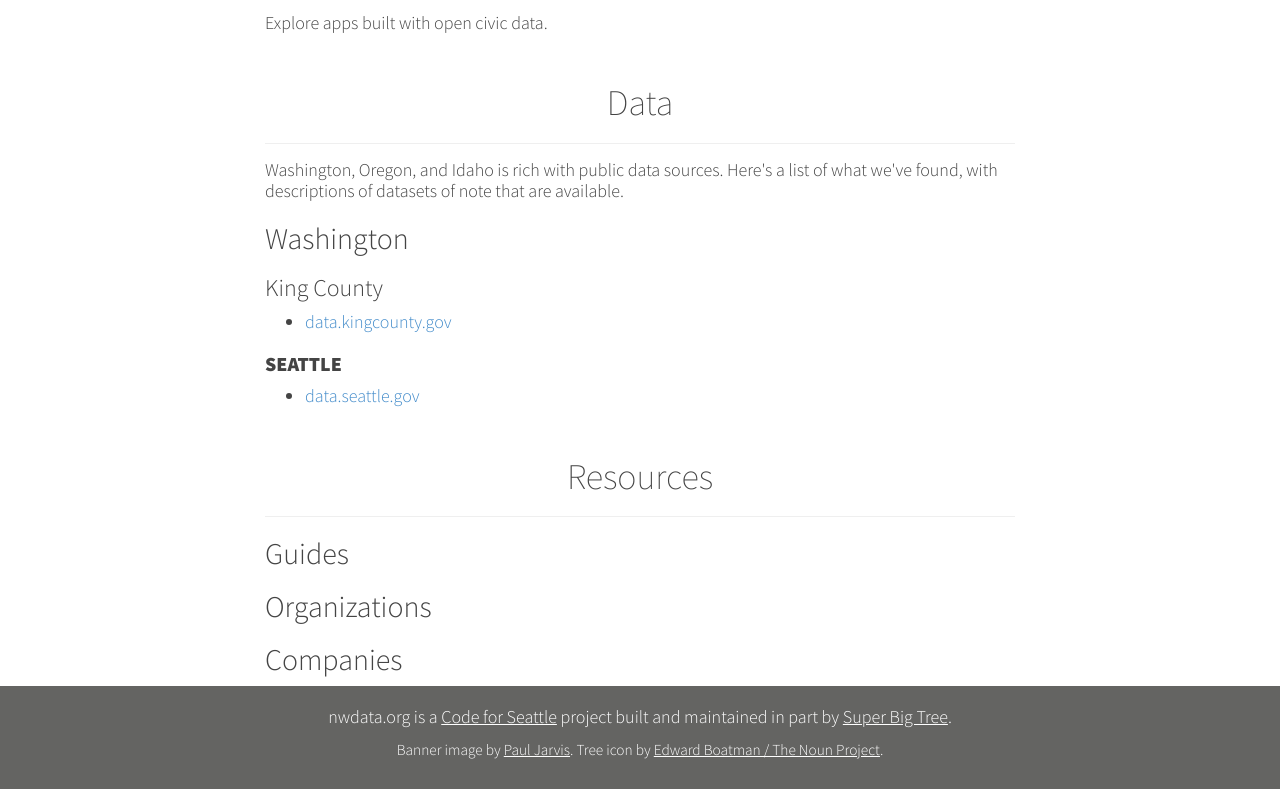
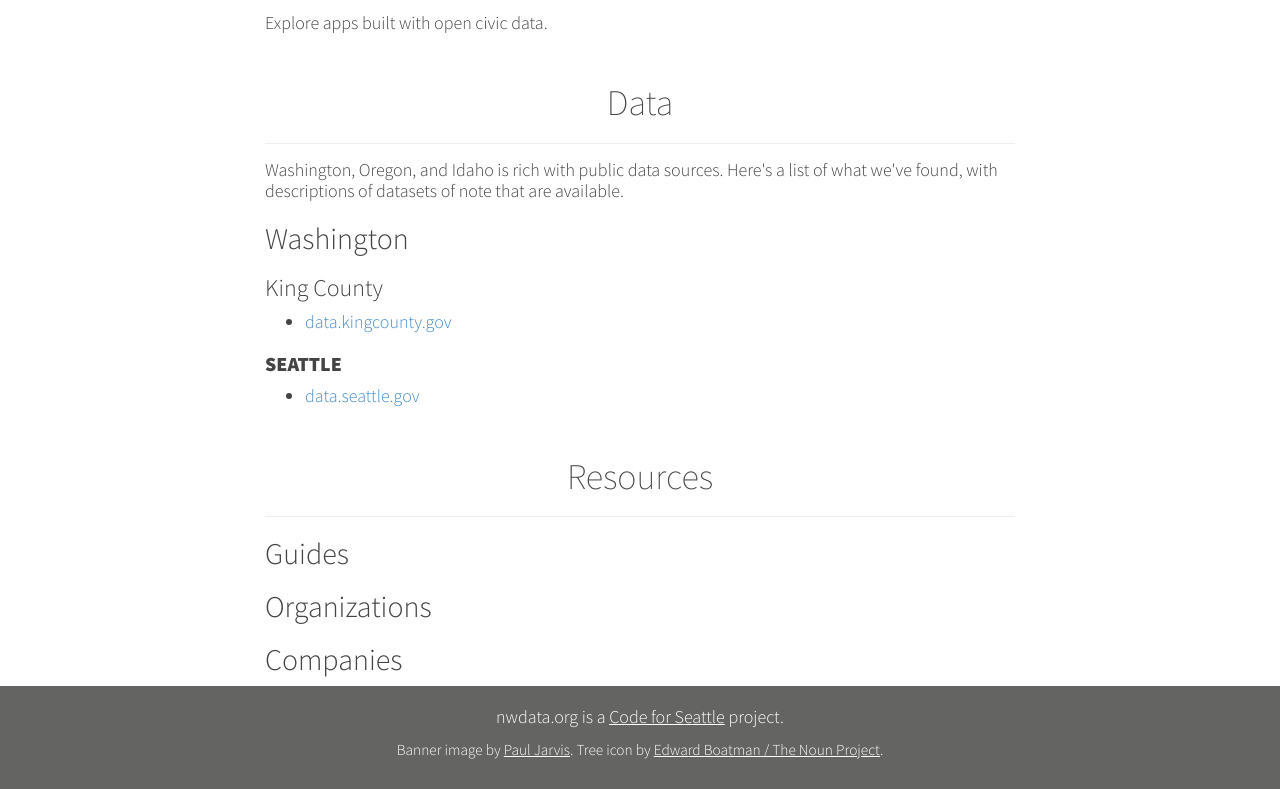
Before and after one commit to hellenlarach/nwdata.org, a website: page index.ejs in a window 1280 px wide. Shown: the part 1133-1922 px from the top of the page. Drawn offline with nearby package versions, Linux system fonts and the light colour scheme; files that its build step writes are made by us from their sources.

Commit message:
footer edit

```diff
--- a/index.ejs
+++ b/index.ejs
@@ -94,7 +94,7 @@
 
 <footer>
   <div class="container">
-    <p>nwdata.org is a <a href="http://codeforseattle.org" target="_blank">Code for Seattle</a> project built and maintained in part by <a href="http://superbigtree.com" target="_blank">Super Big Tree</a>.</p>
+    <p>nwdata.org is a <a href="http://codeforseattle.org" target="_blank">Code for Seattle</a> project.</p>
 
     <p><small>Banner image by <a href="http://pjrvs.com/" target="_blank">Paul Jarvis</a>. Tree icon by <a href="http://thenounproject.com/edward" target="_blank">Edward Boatman / The Noun Project</a>.</small></p>
   </div>
```
Also changed, not shown: 1 other file.
